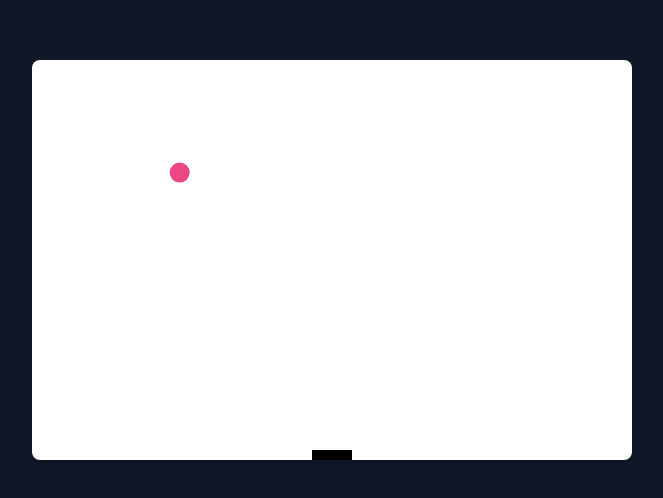
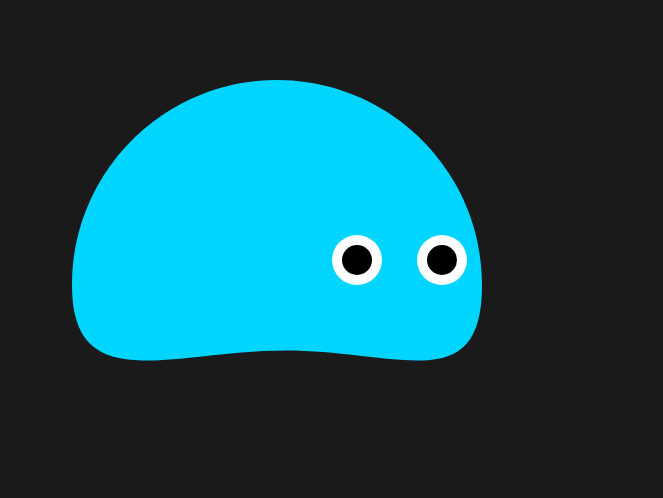
Before and after one commit to Meruem09/dexine, a Next.js app: page / in a window 1280 px wide. Shown: the part 140-638 px from the top of the page, without its empty margins (308-971 px from the left). Built offline with nearby package versions, Linux system fonts and the light colour scheme.

Commit message:
made two new components

```diff
--- a/src/app/page.tsx
+++ b/src/app/page.tsx
@@ -6,6 +6,9 @@ import Index from "../components/animation";
 import { Animate_curtain } from "../utils/animation";
 import Card from "../components/card/card";
 import BallBox from "../components/animation/ball";
+import Fall from "../components/animation/letterFall/page";
+import Path from "../components/animation/letterFall/page";
+import FollowingEyes from "../components/animation/eye-follow";
 ;
 export default function Home() {
 
@@ -17,7 +20,7 @@ export default function Home() {
       <Navbar/>
       <Hero/>
     </Container> */}
-    <BallBox/>
+    <FollowingEyes/>
   </div>
   );
 }
--- /dev/null
+++ b/src/components/animation/eye-follow/index.tsx
@@ -0,0 +1,152 @@
+'use client';
+
+import { useRef, useEffect, useState } from 'react';
+
+interface EyePosition {
+  x: number;
+  y: number;
+}
+
+export default function FollowingEyes() {
+  const containerRef = useRef<HTMLDivElement>(null);
+  const svgRef = useRef<SVGSVGElement>(null);
+  const leftPupilRef = useRef<SVGCircleElement>(null);
+  const rightPupilRef = useRef<SVGCircleElement>(null);
+  const eyeGroupRef = useRef<SVGGElement>(null);
+
+  const [eyeTransform, setEyeTransform] = useState('translate(0px, 0px)');
+  const [bodyTransform, setBodyTransform] = useState('none');
+
+  // Constants
+  const LEFT_EYE: EyePosition = { x: 285, y: 180 };
+  const RIGHT_EYE: EyePosition = { x: 370, y: 180 };
+  const CENTER_X = 260;
+  const CENTER_Y = 200;
+  const MAX_PUPIL_DISTANCE = 12;
+  const MAX_EYE_MOVE = 8;
+  const MAX_BODY_TILT = 5;
+  const MAX_BODY_ROTATE = 8;
+
+  const updatePupil = (
+    pupil: SVGCircleElement,
+    eyeCenter: EyePosition,
+    mouseX: number,
+    mouseY: number
+  ) => {
+    const dx = mouseX - eyeCenter.x;
+    const dy = mouseY - eyeCenter.y;
+    const angle = Math.atan2(dy, dx);
+    const distance = Math.min(
+      Math.sqrt(dx * dx + dy * dy) / 8,
+      MAX_PUPIL_DISTANCE
+    );
+
+    const pupilX = eyeCenter.x + Math.cos(angle) * distance;
+    const pupilY = eyeCenter.y + Math.sin(angle) * distance;
+
+    pupil.setAttribute('cx', pupilX.toString());
+    pupil.setAttribute('cy', pupilY.toString());
+  };
+
+  useEffect(() => {
+    const handleMouseMove = (e: MouseEvent) => {
+      if (!svgRef.current || !leftPupilRef.current || !rightPupilRef.current) return;
+
+      const svgRect = svgRef.current.getBoundingClientRect();
+      const scaleX = 520 / svgRect.width;
+      const scaleY = 360 / svgRect.height;
+      const mouseX = (e.clientX - svgRect.left) * scaleX;
+      const mouseY = (e.clientY - svgRect.top) * scaleY;
+
+      // Calculate direction from center to mouse
+      const dx = mouseX - CENTER_X;
+      const dy = mouseY - CENTER_Y;
+      const distance = Math.sqrt(dx * dx + dy * dy);
+
+      // Move the whole eye group
+      const eyeMoveX = (dx / distance) * MAX_EYE_MOVE;
+      const eyeMoveY = (dy / distance) * MAX_EYE_MOVE;
+      setEyeTransform(`translate(${eyeMoveX}px, ${eyeMoveY}px)`);
+
+      // Tilt the body
+      const tiltX = (dx / svgRect.width) * MAX_BODY_TILT;
+      const tiltY = (dy / svgRect.height) * MAX_BODY_TILT;
+      const rotate = (dx / svgRect.width) * MAX_BODY_ROTATE;
+
+      setBodyTransform(`
+        perspective(1000px)
+        rotateY(${tiltX}deg)
+        rotateX(${-tiltY}deg)
+        rotateZ(${rotate}deg)
+        scale(1.02)
+      `);
+
+      // Update pupils
+      updatePupil(leftPupilRef.current, LEFT_EYE, mouseX, mouseY);
+      updatePupil(rightPupilRef.current, RIGHT_EYE, mouseX, mouseY);
+    };
+
+    const handleMouseLeave = () => {
+      setBodyTransform('none');
+      setEyeTransform('translate(0px, 0px)');
+    };
+
+    document.addEventListener('mousemove', handleMouseMove);
+    document.addEventListener('mouseleave', handleMouseLeave);
+
+    return () => {
+      document.removeEventListener('mousemove', handleMouseMove);
+      document.removeEventListener('mouseleave', handleMouseLeave);
+    };
+  }, []);
+
+  return (
+    <div className="flex items-center justify-center min-h-screen bg-[#1a1a1a] overflow-hidden">
+      <div
+        ref={containerRef}
+        className="relative w-[520px] h-[360px] transition-transform duration-100 ease-out"
+        style={{ transform: bodyTransform }}
+      >
+        <svg
+          ref={svgRef}
+          viewBox="0 0 520 360"
+          className="w-full h-full"
+          xmlns="http://www.w3.org/2000/svg"
+        >
+          {/* Face */}
+          <path
+            d="M410 205C410 318.218 326.718 270.5 213.5 270.5C100.282 270.5 0 318.218 0 205C0 91.7816 91.7816 0 205 0C318.218 0 410 91.7816 410 205Z"
+            fill="#00D5FF"
+          />
+
+          {/* Eyes Group */}
+          <g
+            ref={eyeGroupRef}
+            className="transition-transform duration-150 ease-out"
+            style={{ transform: eyeTransform }}
+          >
+            {/* Left Eye */}
+            <circle cx="285" cy="180" r="25" fill="#fff" />
+            <circle
+              ref={leftPupilRef}
+              cx="285"
+              cy="180"
+              r="15"
+              fill="#000"
+            />
+
+            {/* Right Eye */}
+            <circle cx="370" cy="180" r="25" fill="#fff" />
+            <circle
+              ref={rightPupilRef}
+              cx="370"
+              cy="180"
+              r="15"
+              fill="#000"
+            />
+          </g>
+        </svg>
+      </div>
+    </div>
+  );
+}
--- /dev/null
+++ b/src/components/animation/letterFall/page.tsx
@@ -0,0 +1,34 @@
+'use client'
+import React from 'react'
+import gsap from 'gsap'
+export default function Path() {
+
+    var Path = 'M 10 100 Q 250 100 480 100'
+    var finalPath = 'M 10 100 Q 250 100 480 100'
+
+    const Move = (e:any) => {
+        Path = `M 10 100 Q 250 ${e.clientY} 480 100`
+        gsap.to("svg path", {
+            attr: {d: Path},
+            duration:0.3,
+            ease:"Power4.out",
+        })
+    }
+
+    const Leave = () => {
+        gsap.to("svg path", {
+            attr: {d: finalPath},
+            duration:.8,
+            ease:"bounce.out"
+        })
+    }
+
+
+  return (
+    <div className='string bg-red-500' onMouseMove={Move} onMouseLeave={Leave}>
+        <svg width="1000" height="500" xmlns="http://www.w3.org/2000/svg">
+        <path d="M 10 100 Q 250 100 480 100" stroke="black" fill="transparent" />
+        </svg>
+    </div>
+  )
+}
```
Also changed, not shown: src/app/globals.css (+0 -135 lines).
